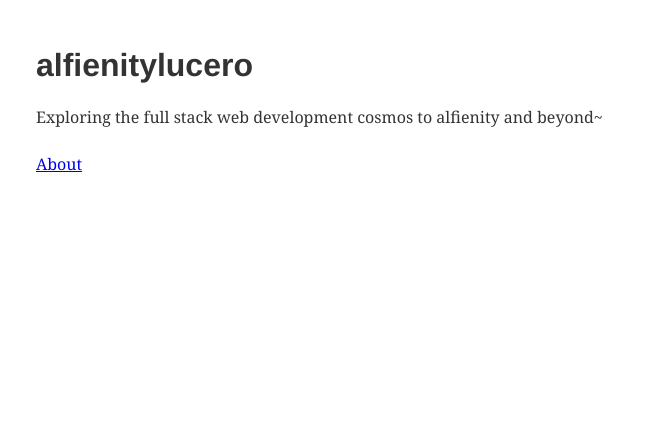
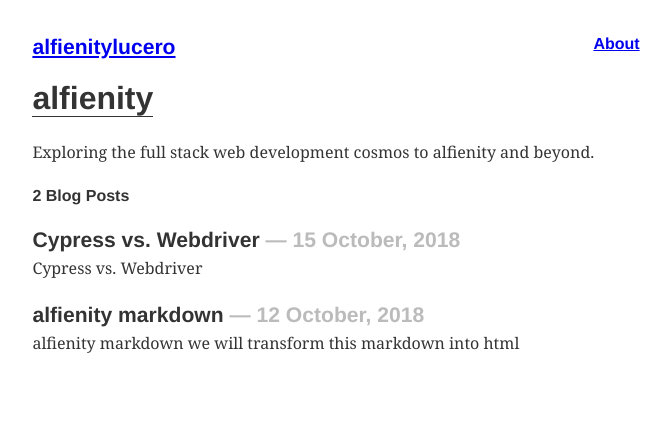
Before and after one commit to alfredlucero/alfienityblog, a Gatsby site in the folder alfienityblog/: page / in a window 1280 px wide. Shown: the whole page, without its empty margins (304-975 px from the left). Built offline with nearby package versions, Linux system fonts and the light colour scheme; Gatsby itself is replaced by a stand-in of ours; some packages are replaced by stand-ins of ours.

Commit message:
Added blog template and used graphql to fetch data for pages

```diff
--- a/alfienityblog/gatsby-config.js
+++ b/alfienityblog/gatsby-config.js
@@ -1,5 +1,17 @@
 module.exports = {
+  siteMetadata: {
+    title: "alfienitylucero",
+  },
   plugins: [
+    {
+      resolve: "gatsby-source-filesystem",
+      options: {
+        name: "src",
+        path: `${__dirname}/src/`,
+      },
+    },
+    "gatsby-transformer-remark",
+    "gatsby-plugin-emotion",
     {
       resolve: "gatsby-plugin-typography",
       options: {
--- /dev/null
+++ b/alfienityblog/gatsby-node.js
@@ -0,0 +1,50 @@
+const path = require("path");
+const { createFilePath } = require("gatsby-source-filesystem");
+
+exports.onCreateNode = ({ node, getNode, actions }) => {
+  // Only the original creator of a node can directly modify the node so for all other plugins we must
+  // use this to create additional fields
+  const { createNodeField } = actions;
+  if (node.internal.type === "MarkdownRemark") {
+    // createFilePath handles finding the parent File node along with creating the slug
+    const slug = createFilePath({ node, getNode, basePath: "pages" });
+    createNodeField({
+      node,
+      name: "slug",
+      value: slug,
+    });
+  }
+};
+
+// In order to programmatically create pages, you must
+// query the data with GraphQL and map the query results to pages
+exports.createPages = ({ graphql, actions }) => {
+  const { createPage } = actions;
+  return new Promise((resolve, reject) => {
+    graphql(`
+      {
+        allMarkdownRemark {
+          edges {
+            node {
+              fields {
+                slug
+              }
+            }
+          }
+        }
+      }
+    `).then(result => {
+      result.data.allMarkdownRemark.edges.forEach(({ node }) => {
+        createPage({
+          path: node.fields.slug,
+          component: path.resolve("./src/templates/blog-post.js"),
+          context: {
+            // Data passed to context is available in page queries as GraphQL variables
+            slug: node.fields.slug,
+          },
+        });
+      });
+      resolve();
+    });
+  });
+};
--- a/alfienityblog/package.json
+++ b/alfienityblog/package.json
@@ -7,10 +7,16 @@
     "serve": "gatsby serve"
   },
   "dependencies": {
+    "emotion": "^9.2.12",
+    "emotion-server": "^9.2.12",
     "gatsby": "^2.0.0",
+    "gatsby-plugin-emotion": "^2.0.5",
     "gatsby-plugin-typography": "^2.2.0",
+    "gatsby-source-filesystem": "^2.0.3",
+    "gatsby-transformer-remark": "^2.1.7",
     "react": "^16.5.1",
     "react-dom": "^16.5.1",
+    "react-emotion": "^9.2.12",
     "react-typography": "^0.16.13",
     "typography": "^0.16.17",
     "typography-theme-lincoln": "^0.15.11"
--- /dev/null
+++ b/alfienityblog/src/components/layout.js
@@ -0,0 +1,44 @@
+import React from "react";
+import { css } from "react-emotion";
+import { StaticQuery, Link, graphql } from "gatsby";
+
+import { rhythm } from "../utils/typography";
+
+export default ({ children }) => (
+  <StaticQuery
+    query={graphql`
+      query {
+        site {
+          siteMetadata {
+            title
+          }
+        }
+      }
+    `}
+    render={data => (
+      <div
+        className={css`
+          margin: 0 auto;
+          max-width: 700px;
+          padding: ${rhythm(2)};
+          padding-top: ${rhythm(1.5)};
+        `}
+      >
+        <div
+          className={css`
+            display: flex;
+            justify-content: space-between;
+          `}
+        >
+          <Link to={`/`}>
+            <h3>{data.site.siteMetadata.title}</h3>
+          </Link>
+          <Link to={`/about/`}>
+            <h4>About</h4>
+          </Link>
+        </div>
+        {children}
+      </div>
+    )}
+  />
+);
--- /dev/null
+++ b/alfienityblog/src/pages/alfienitymarkdown.md
@@ -0,0 +1,8 @@
+---
+title: "alfienity markdown"
+date: "2018-10-12"
+---
+
+alfienity markdown
+
+we will transform this markdown into html
--- /dev/null
+++ b/alfienityblog/src/pages/cypressvswebdriver.md
@@ -0,0 +1,6 @@
+---
+title: "Cypress vs. Webdriver"
+date: "2018-10-15"
+---
+
+Cypress vs. Webdriver
--- a/alfienityblog/src/pages/index.js
+++ b/alfienityblog/src/pages/index.js
@@ -1,13 +1,86 @@
 import React from "react";
-import { Link } from "gatsby";
-import Container from "../components/container";
+import { Link, graphql } from "gatsby";
+import { css } from "react-emotion";
+import { rhythm } from "../utils/typography";
+import Layout from "../components/layout";
+// import { Link } from "gatsby";
+// import Container from "../components/container";
 
-export default () => (
-  <Container>
-    <h1>alfienitylucero</h1>
-    <p>
-      Exploring the full stack web development cosmos to alfienity and beyond~
-    </p>
-    <Link to="/about/">About</Link>
-  </Container>
-);
+export default ({ data }) => {
+  console.log(data);
+  return (
+    <Layout>
+      <div>
+        <h1
+          className={css`
+            display: inline-block;
+            border-bottom: 1px solid;
+          `}
+        >
+          alfienity
+        </h1>
+        <p>
+          Exploring the full stack web development cosmos to alfienity and
+          beyond.
+        </p>
+        <h4>{data.allMarkdownRemark.totalCount} Blog Posts</h4>
+        {data.allMarkdownRemark.edges.map(({ node }) => (
+          <div key={node.id}>
+            <Link
+              to={node.fields.slug}
+              className={css`
+                text-decoration: none;
+                color: inherit;
+              `}
+            >
+              <h3
+                className={css`
+                  margin-bottom: ${rhythm(1 / 4)};
+                `}
+              >
+                {node.frontmatter.title}{" "}
+                <span
+                  className={css`
+                    color: #bbb;
+                  `}
+                >
+                  — {node.frontmatter.date}
+                </span>
+              </h3>
+              <p>{node.excerpt}</p>
+            </Link>
+          </div>
+        ))}
+      </div>
+    </Layout>
+  );
+};
+
+// <Container>
+//   <h1>alfienitylucero</h1>
+//   <p>
+//     Exploring the full stack web development cosmos to alfienity and beyond~
+//   </p>
+//   <Link to="/about/">About</Link>
+// </Container>
+
+export const query = graphql`
+  query {
+    allMarkdownRemark(sort: { fields: [frontmatter___date], order: DESC }) {
+      totalCount
+      edges {
+        node {
+          id
+          frontmatter {
+            title
+            date(formatString: "DD MMMM, YYYY")
+          }
+          fields {
+            slug
+          }
+          excerpt
+        }
+      }
+    }
+  }
+`;
--- a/alfienityblog/src/utils/typography.js
+++ b/alfienityblog/src/utils/typography.js
@@ -4,3 +4,4 @@ import lincolnTheme from "typography-theme-lincoln";
 const typography = new Typography(lincolnTheme);
 
 export default typography;
+export const rhythm = typography.rhythm;
```
Also changed, not shown: alfienityblog/src/pages/about.js (+13 -2 lines), alfienityblog/src/pages/my-files.js (added, +49 -0 lines), alfienityblog/src/templates/blog-post.js (added, +26 -0 lines), 1 other file.
